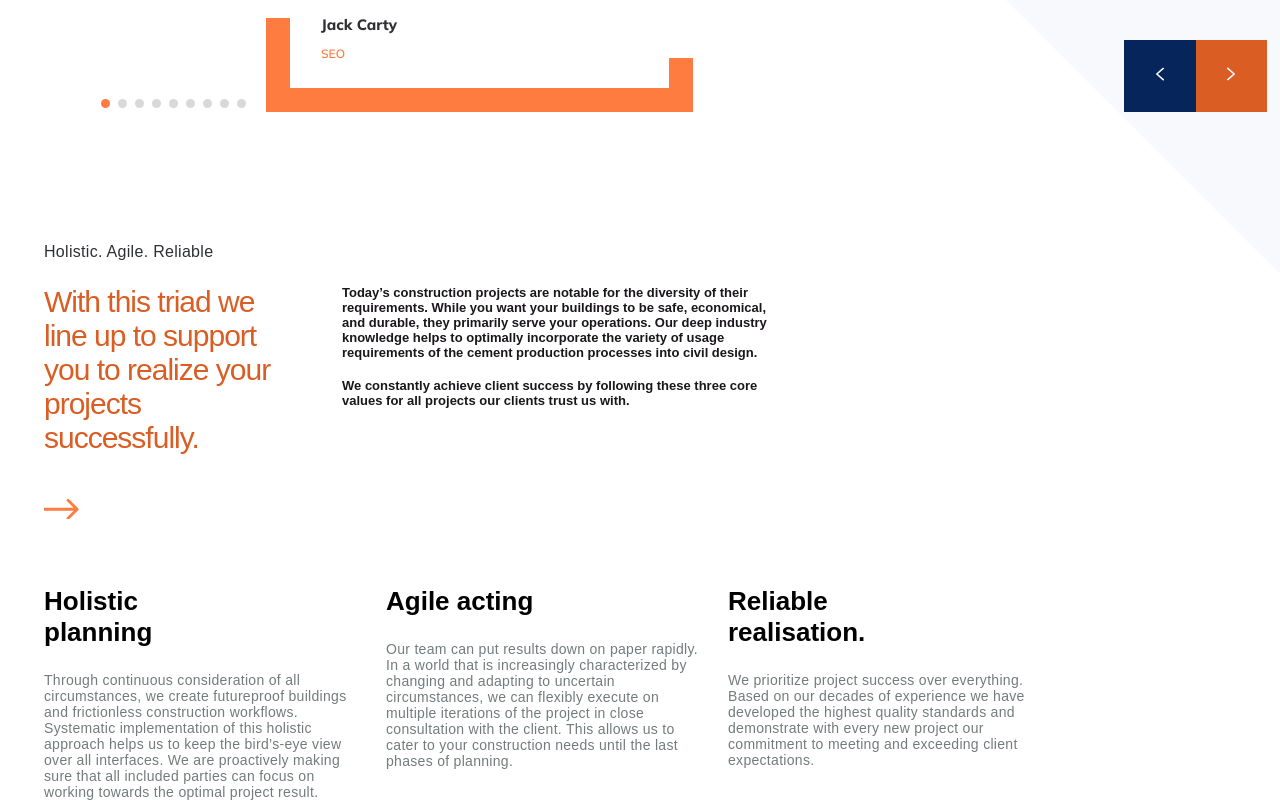
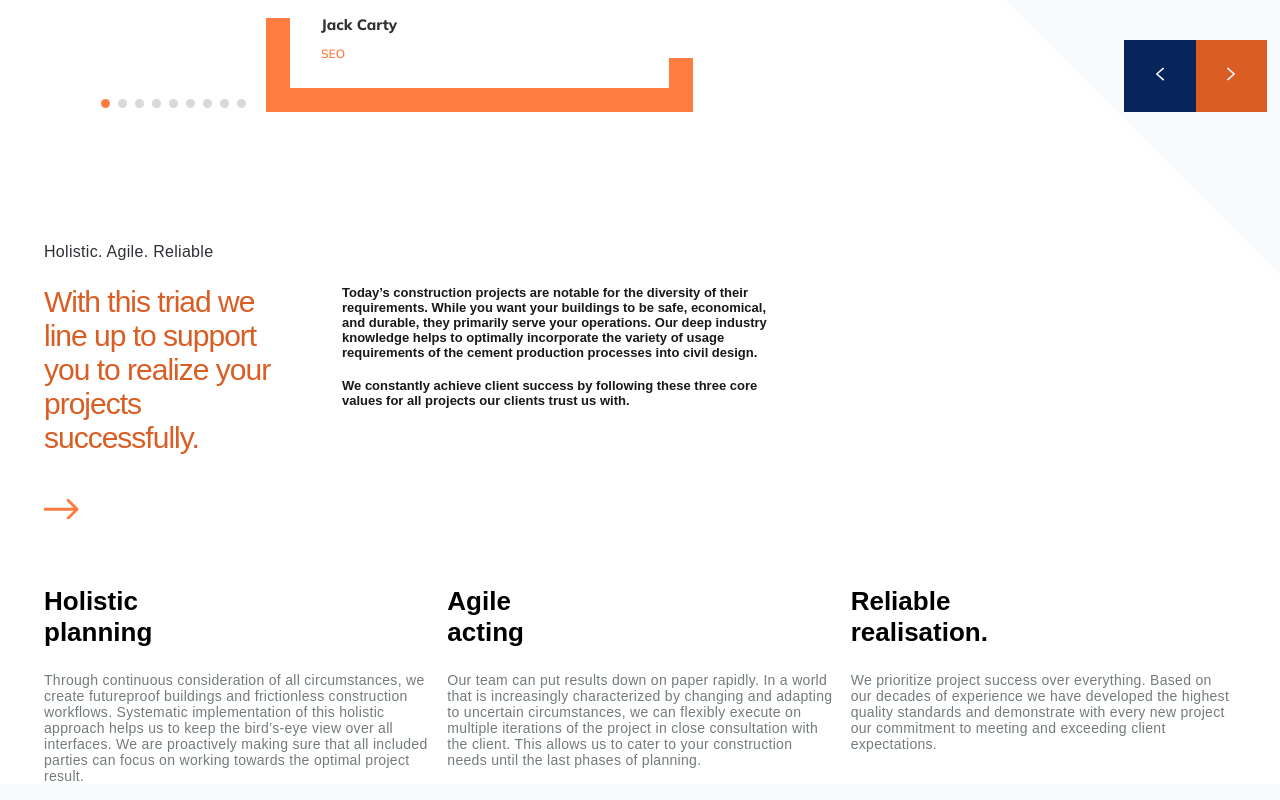
Before and after one commit to IVKrylova/training, a Next.js app in the folder mollenhauer/: page / in a window 1280 px wide. Shown: the part 3951-4751 px from the top of the page. Built offline with nearby package versions, Linux system fonts and the light colour scheme; a web font is replaced by a local one.

Commit message:
feat: add desktop support

```diff
--- a/mollenhauer/features/Support/Support.module.scss
+++ b/mollenhauer/features/Support/Support.module.scss
@@ -12,10 +12,19 @@
     margin-top: 444px;
   }
 
+  @include desktop {
+    padding: 0 144px;
+    margin-top: 626px;
+  }
+
   .title {
     @include fontS16W400;
     color: var(--main-color);
     letter-spacing: 0.3px;
+
+    @include desktop {
+      @include fontS18W400;
+    }
   }
 
   .description {
@@ -30,6 +39,11 @@
       margin-bottom: 60px;
     }
 
+    @include desktop {
+      gap: 136px;
+      margin-bottom: 36px;
+    }
+
     .thesis {
       @include fontS30W400;
       letter-spacing: -1px;
@@ -39,6 +53,11 @@
       .subtitle {
         @include tablet {
           max-width: 258px;
+        }
+
+        @include desktop {
+          @include fontS32W400;
+          max-width: 286px;
         }
       }
 
@@ -64,6 +83,17 @@
       @include tablet {
         max-width: 426px;
       }
+
+      @include desktop {
+        max-width: 684px;
+        column-gap: 40px;
+        flex-direction: row;
+        @include fontS16W600;
+
+        p:first-of-type {
+          max-width: 322px;
+        }
+      }
     }
   }
 
@@ -73,8 +103,15 @@
     gap: 40px;
 
     @include tablet {
-			flex-direction: row;
+      display: grid;
+      grid-template-columns: repeat(3, 1fr);
       gap: 18px;
+      width: 100%;
+    }
+
+    @include desktop {
+      padding-left: 422px;
+      gap: 82px;
     }
 
     .itemTitle {
@@ -82,7 +119,11 @@
       color: var(--black-color);
 
       @include tablet {
-				max-width: 200px;
+        max-width: 144px;
+      }
+
+      @include desktop {
+        @include fontS28W900;
       }
     }
 
@@ -90,8 +131,16 @@
       margin-top: 24px;
       @include fontS14W400;
       color: var(--grey-text-color);
-			letter-spacing: .3px;
+      letter-spacing: 0.3px;
       max-width: 324px;
+
+      @include tablet {
+        max-width: 100%;
+      }
+
+      @include desktop {
+        @include fontS16W400;
       }
     }
   }
+}
--- a/mollenhauer/styles/fonts.scss
+++ b/mollenhauer/styles/fonts.scss
@@ -135,6 +135,11 @@
   font-weight: 700;
 }
 
+@mixin fontS28W900 {
+  font-size: 28px;
+  font-weight: 900;
+}
+
 // size 30
 @mixin fontS30W400 {
   font-size: 30px;
@@ -147,6 +152,11 @@
 }
 
 // size 32
+@mixin fontS32W400 {
+  font-size: 32px;
+  font-weight: 400;
+}
+
 @mixin fontS32W600 {
   font-size: 32px;
   font-weight: 600;
```
Lines whose indentation alone changed are shown as unchanged.
